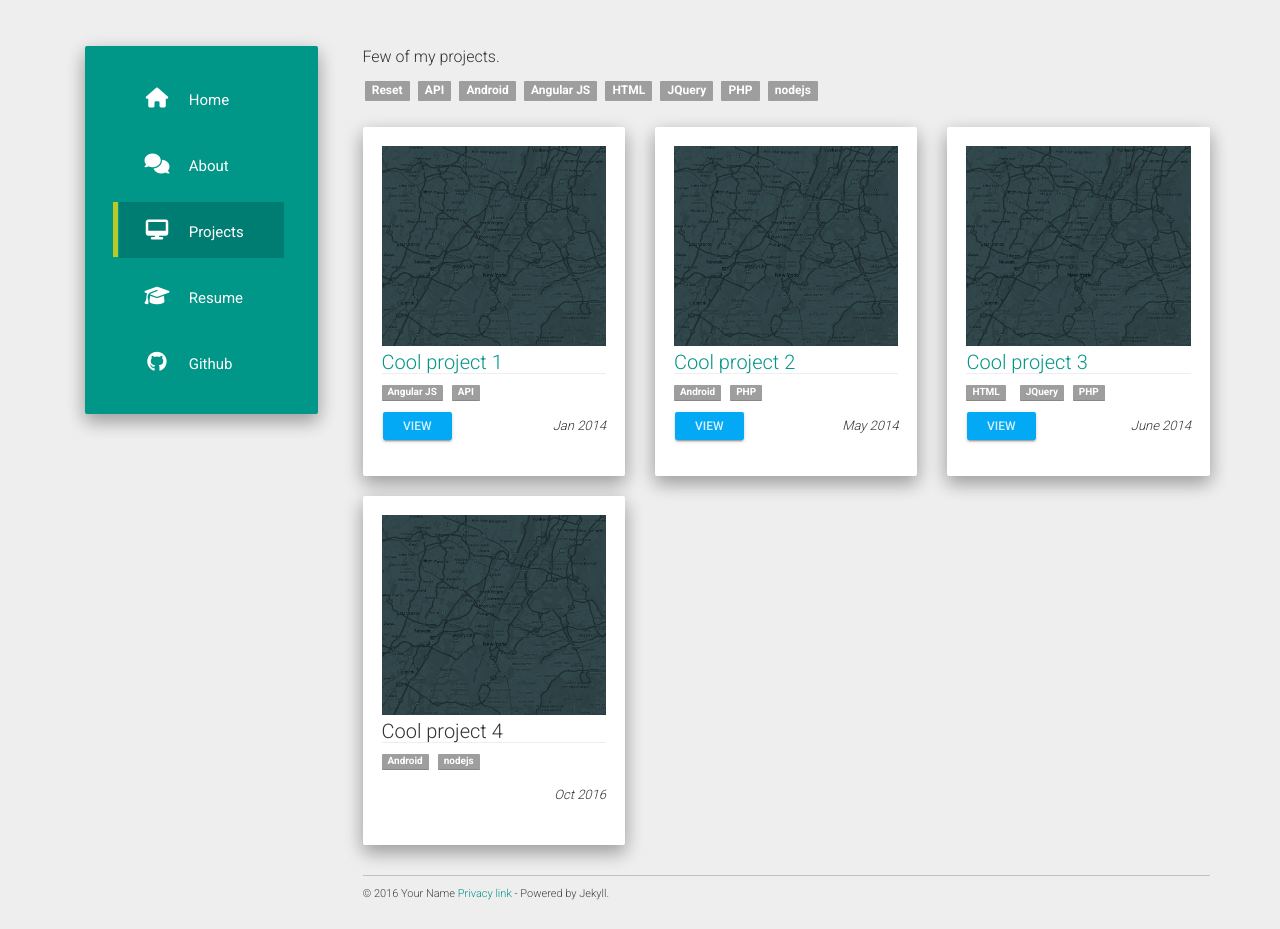
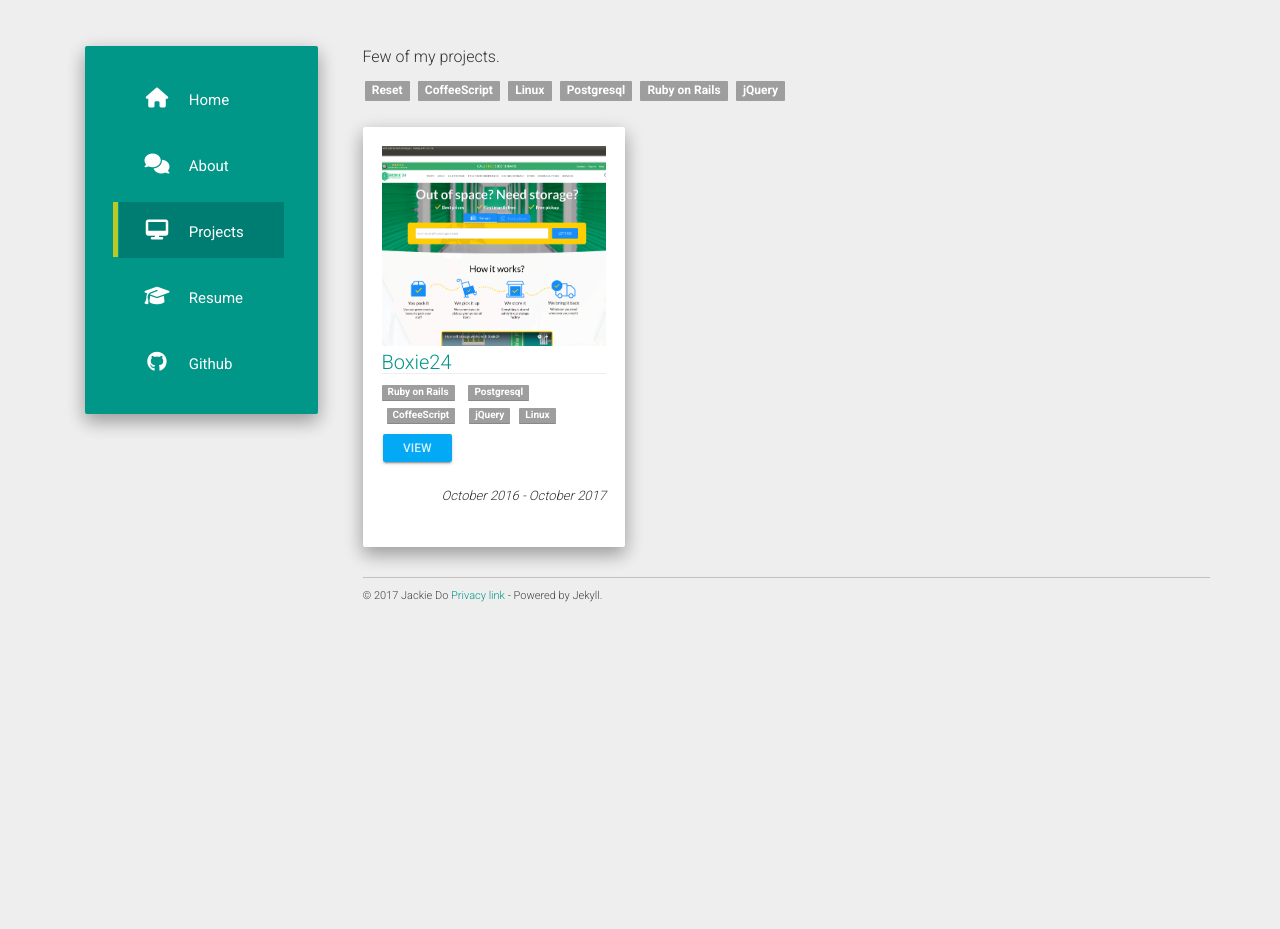
Before and after one commit to jackiedo91/jackie_do_blog, a Jekyll site: the page built from projects.md, in a window 1280 px wide, cut to the strip 104-1033 px from the top of the page. Built offline with Jekyll 4.4.1, drawn with Linux system fonts in a browser that asks for light colours; nearby versions of some CDN libraries; after the commit the page ends 900 px from its top, so only the background shows below that.

Commit message:
Add boxie24 to project section

```diff
--- a/_data/projects.json
+++ b/_data/projects.json
@@ -1,30 +1,9 @@
 [
 	{
-		"name": "Cool project 1",
-		"image": "placeholder.jpg",
-		"url": "#",
-		"date": "Jan 2014",
-		"tags": ["Angular JS","API"]
-	},
-	{
-		"name": "Cool project 2",
-		"image": "placeholder.jpg",
-		"url": "#",
-		"date": "May 2014",
-		"tags": ["Android","PHP"]
-	},
-	{
-		"name": "Cool project 3",
-		"image": "placeholder.jpg",
-		"url": "#",
-		"date": "June 2014",
-		"tags": ["HTML","JQuery","PHP"]
-	},
-	{
-		"name": "Cool project 4",
-		"image": "placeholder.jpg",
-		"date": "Oct 2016",
-		"tags": ["Android","nodejs"]
+		"name": "Boxie24",
+		"image": "boxie24.png",
+		"url": "https://www.boxie24.com/",
+		"date": "October 2016 - October 2017",
+		"tags": ["Ruby on Rails", "Postgresql", "CoffeeScript", "jQuery", "Linux"]
 	}
-
 ]
--- a/_includes/footer.html
+++ b/_includes/footer.html
@@ -1,5 +1,5 @@
 <footer>
-  © 2016 Your Name <a href="#">Privacy link</a> - Powered by Jekyll.
+  © 2017 Jackie Do <a href="#">Privacy link</a> - Powered by Jekyll.
 </footer>
 <div align="center">
   <script async src="https://pagead2.googlesyndication.com/pagead/js/adsbygoogle.js"></script>
--- a/_layouts/project.html
+++ b/_layouts/project.html
@@ -12,8 +12,8 @@ layout: default
     <div class="project-item col-md-4 col-sm-6 col-xs-12" data-tags='{{ i.tags | jsonify | downcase }}'>
     	<div class="well project-outer">
     		<div class="project-inner">
-    			<a href="/static/projects/{{ i.image }}" class="thickbox">
-    			<div class="project-img bordered" style="background-image: url('/static/projects/{{ i.image }}');"></div>
+    			<a href="{{ site.baseurl }}/static/projects/{{ i.image }}" class="thickbox">
+    			<div class="project-img bordered" style="background-image: url('{{ site.baseurl }}/static/projects/{{ i.image }}');"></div>
                 </a>
                 {% if i.url %} <a href="{{ i.url }}"> {% endif %}
     			<h3 class="project-headlines">{{ i.name }}</h3>
```
Also changed, not shown: static/projects/boxie24.png (added).
